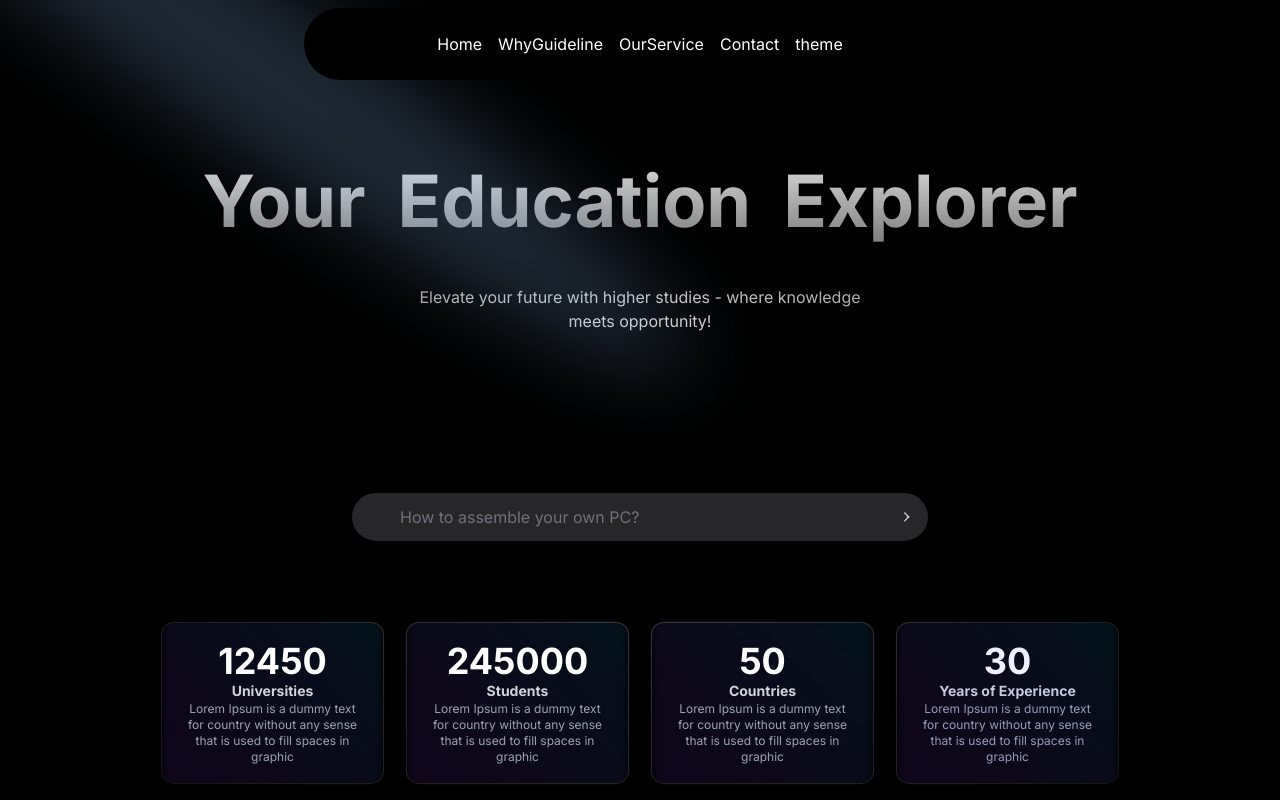
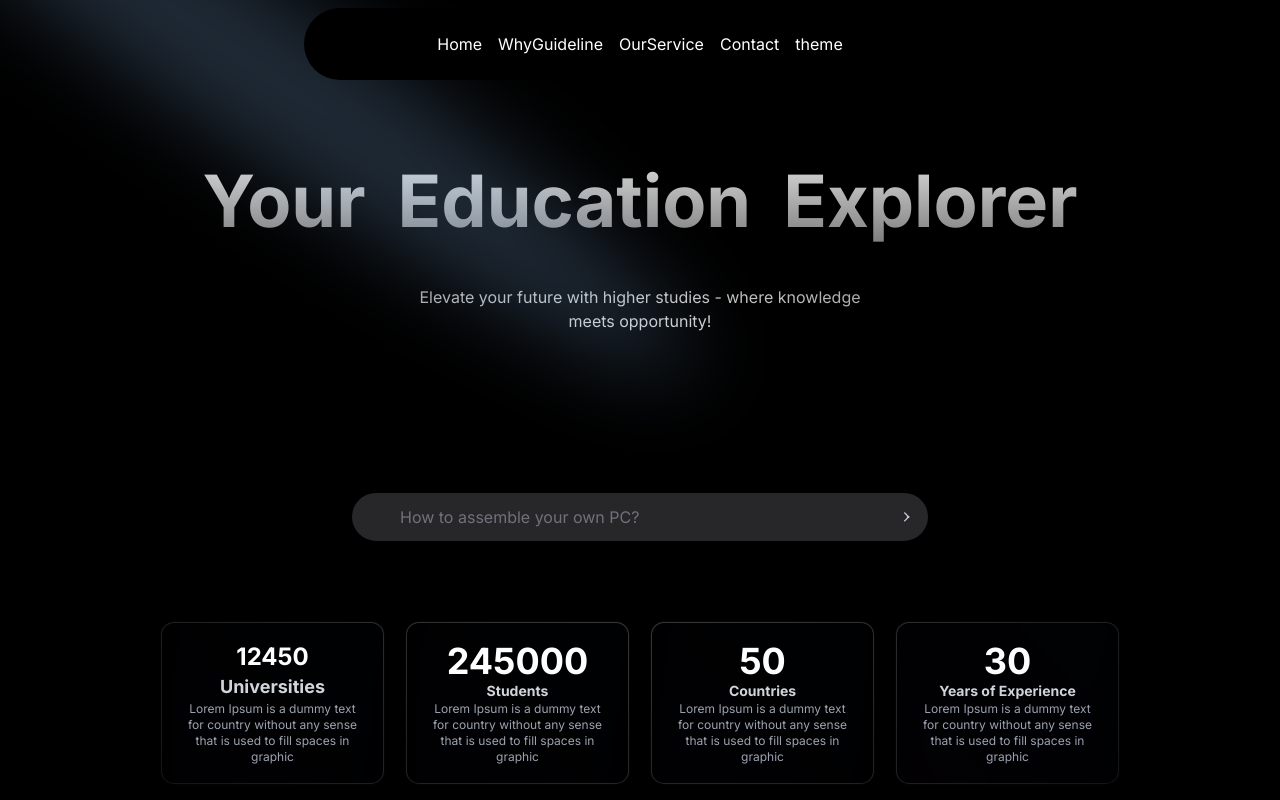
Before and after one commit to infinitegrp/Infinite-Edu, a Next.js app: page / in a window 1280 px wide. Shown: the top 800 px of the page. Built offline with nearby package versions, Linux system fonts and the light colour scheme.

Commit message:
change the progress in landing

```diff
--- a/src/components/ProgressLanding.tsx
+++ b/src/components/ProgressLanding.tsx
@@ -12,7 +12,7 @@ interface CardProps {
 export const Card = ({ children, className }: CardProps) => {
 
     return <motion.section
-        className={`rounded-2xl h-40 flex flex-col min-w-40 max-w-72  items-center justify-center bg-white dark:bg-neutral-950   shadow-[rgba(0,_0,_0,_0.2)_0px_60px_40px_-7px] dark:shadow  overflow-hidden`}
+        className={`rounded-2xl h-40 flex flex-col min-w-40 max-w-72  items-center justify-center   shadow-[rgba(0,_0,_0,_0.2)_0px_60px_40px_-7px] dark:shadow  overflow-hidden`}
         initial={{ opacity: 0, y: -5, }}
         whileInView={{ opacity: 1, y: 0, transition: { duration: 1, delay: 0.1 } }}>
         {children}
@@ -41,20 +41,20 @@ export default function ProgressLanding() {
     return (
         <div className='flex flex-row mt-20 gap-5 w-full justify-between max-w-screen-2xl lg:px-40'>
 
-            <BorderLineCard className='h-40 justify-center items-center overflow-hidden'>
+            <BorderLineCard className='h-40 justify-center items-center overflow-hidden bg-transparent dark:bg-transparent'>
                 <motion.div initial={{ opacity: 0.1 }} whileHover={{ opacity: 0.2 }} className='w-150 h-150 ml-auto' >
-                    <Image src="/gif/blueGradient.gif" alt="Computer man" width={480} height={480} className='w-full h-full blur-sm' />
+                    <Image src="/gif/blueGradient.gif" alt="Computer man" width={480} height={480} className='w-full h-full blur-lg opacity-10' />
                 </motion.div>
                 <div className="flex flex-col lg:w-44 absolute items-center justify-center">
-                    <motion.h1 className=' text-black dark:text-white font-bold text-4xl '>{Universities}</motion.h1>
-                    <p className=' text-black dark:text-gray-300  font-bold'>Universities</p>
+                    <motion.h1 className=' text-black dark:text-white font-bold text-2xl '>{Universities}</motion.h1>
+                    <p className=' text-black dark:text-gray-300 text-lg font-bold'>Universities</p>
                     <p className=' text-black dark:text-gray-400 text-xs text-center'>Lorem Ipsum is a dummy text for country without any sense that is used to fill spaces in graphic</p>
                 </div>
 
             </BorderLineCard>
-            <BorderLineCard className='h-40 justify-center items-center overflow-hidden'>
+            <BorderLineCard className='h-40 justify-center items-center overflow-hidden bg-transparent dark:bg-transparent'>
                 <motion.div initial={{ opacity: 0.1 }} whileHover={{ opacity: 0.2 }} className='w-150 h-150 ml-auto' >
-                    <Image src="/gif/blueGradient.gif" alt="Computer man" width={480} height={480} className='w-full h-full blur-sm' />
+                    <Image src="/gif/blueGradient.gif" alt="Computer man" width={480} height={480} className='w-full h-full blur-lg opacity-10' />
                 </motion.div>
                 <div className="flex flex-col lg:w-44 absolute items-center justify-center">
                     <motion.h1 className=' text-black dark:text-white font-bold text-4xl '>{Students}</motion.h1>
@@ -62,9 +62,9 @@ export default function ProgressLanding() {
                     <p className=' text-black dark:text-gray-400 text-xs text-center'>Lorem Ipsum is a dummy text for country without any sense that is used to fill spaces in graphic</p>
                 </div>
             </BorderLineCard>
-            <BorderLineCard className='h-40 justify-center items-center overflow-hidden'>
+            <BorderLineCard className='h-40 justify-center items-center overflow-hidden bg-transparent dark:bg-transparent'>
                 <motion.div initial={{ opacity: 0.1 }} whileHover={{ opacity: 0.2 }} className='w-150 h-150 ml-auto' >
-                    <Image src="/gif/blueGradient.gif" alt="Computer man" width={480} height={480} className='w-full h-full blur-sm' />
+                    <Image src="/gif/blueGradient.gif" alt="Computer man" width={480} height={480} className='w-full h-full blur-lg opacity-10' />
                 </motion.div>
                 <div className="flex flex-col lg:w-44 absolute items-center justify-center">
                     <motion.h1 className=' text-black dark:text-white font-bold text-4xl '>{Countries}</motion.h1>
@@ -72,14 +72,14 @@ export default function ProgressLanding() {
                     <p className=' text-black dark:text-gray-400 text-xs text-center'>Lorem Ipsum is a dummy text for country without any sense that is used to fill spaces in graphic</p>
                 </div>
             </BorderLineCard>
-            <BorderLineCard className='h-40 justify-center items-center overflow-hidden'>
+            <BorderLineCard className='h-40 justify-center items-center overflow-hidden bg-transparent dark:bg-transparent'>
                 <motion.div className="flex flex-col lg:w-44 absolute items-center justify-center " initial={{ scale: 1 }} whileHover={{ scale: 1.5 }} >
                     <motion.h1 initial={{ scale: 1 }} whileHover={{ scale: 1.5 }} className=' text-black dark:text-white font-bold text-4xl '>{Years}</motion.h1>
                     <p className=' text-black dark:text-gray-300  font-bold'>Years of Experience </p>
                     <p className=' text-black dark:text-gray-400 text-xs text-center'>Lorem Ipsum is a dummy text for country without any sense that is used to fill spaces in graphic</p>
                 </motion.div>
-                <motion.div initial={{ opacity: 0.1 }} whileHover={{ opacity: 0.2 }} className='w-150 h-150 ml-auto' >
-                    <Image src="/gif/blueGradient.gif" alt="Computer man" width={480} height={480} className='w-full h-full blur-sm' />
+                <motion.div initial={{ opacity: 0.01 }} whileHover={{ opacity: 0.02 }} className='w-150 h-150 ml-auto' >
+                    <Image src="/gif/blueGradient.gif" alt="Computer man" width={480} height={480} className='w-full h-full blur-lg ' />
                 </motion.div>
             </BorderLineCard>
 
```
